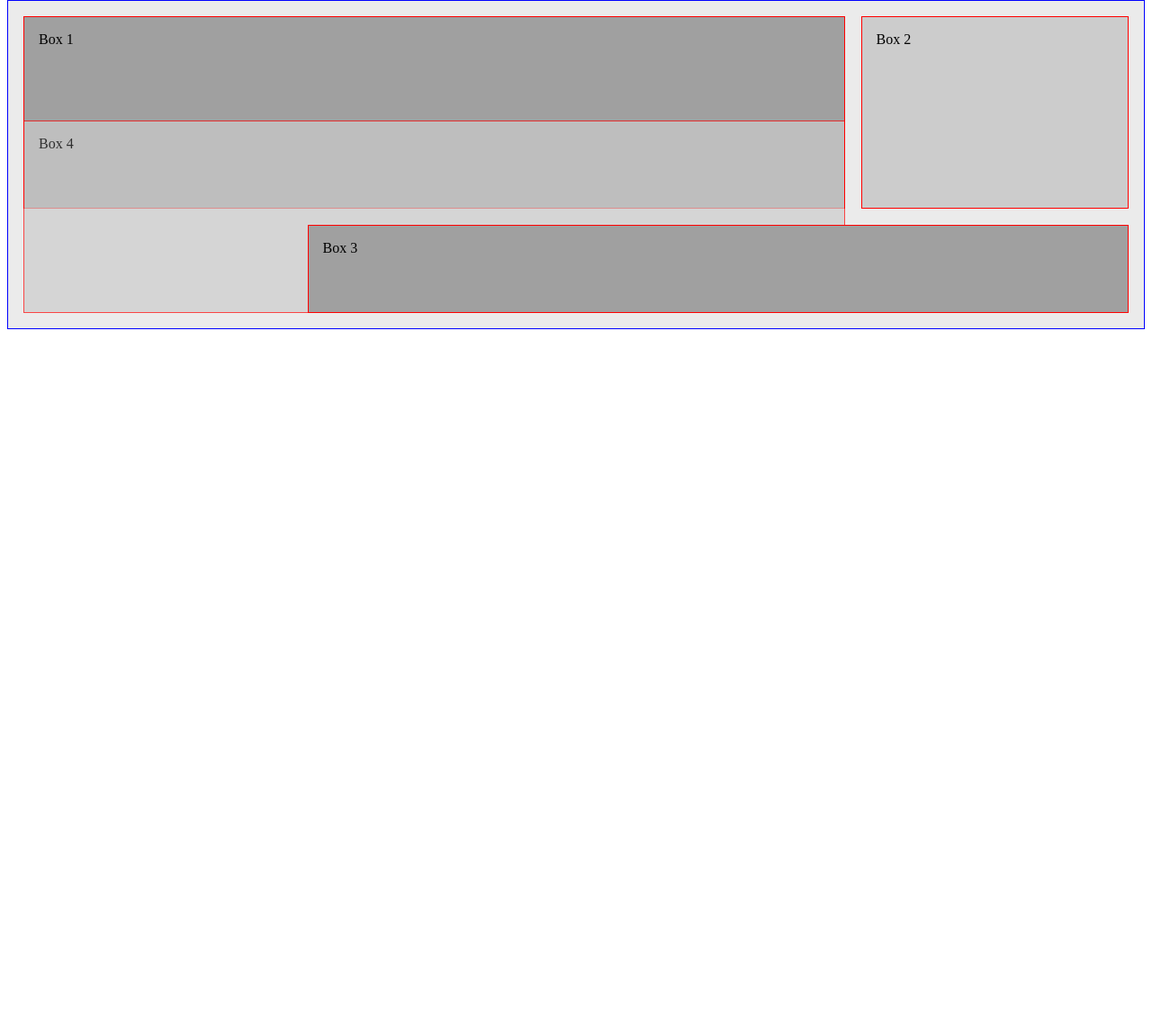
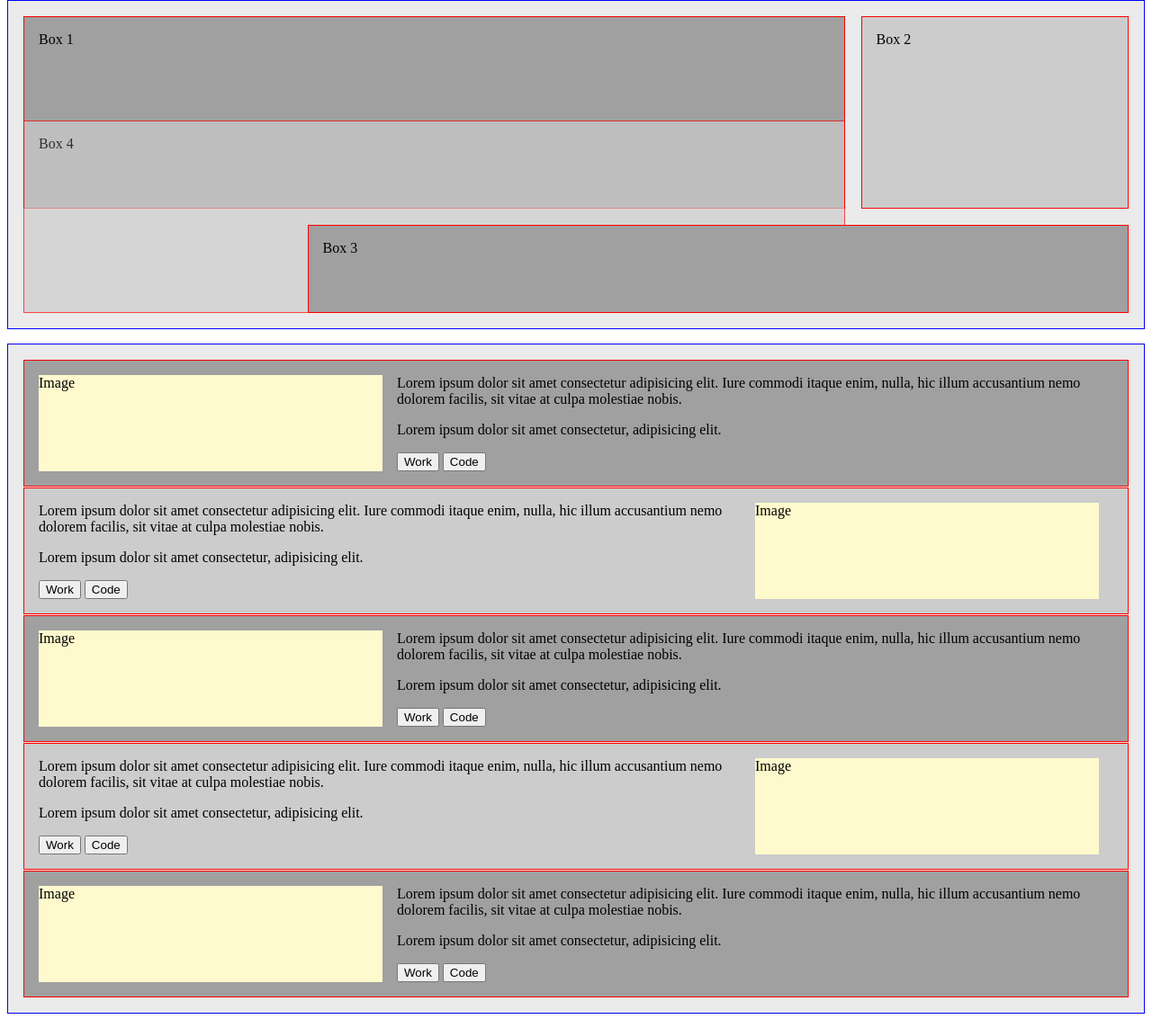
Before and after one commit to Dobbs96/SandBox, a plain HTML site: page CSS/grid.html in a window 1280 px wide. Shown: the part 473-1616 px from the top of the page at 90% size. Before the commit the page ends 855 px from the top, so only its background shows below. Drawn offline with Linux system fonts and the light colour scheme.

Commit message:
grid fourth box made

```diff
--- a/CSS/grid.html
+++ b/CSS/grid.html
@@ -50,5 +50,62 @@
       <div class="box box3">Box 3</div>
       <div class="box box4">Box 4</div>
     </div>
+    <div class="grid-four grid">
+      <div class="new-box-container">
+        <div class="new-box">Image</div>
+        <div>
+          Lorem ipsum dolor sit amet consectetur adipisicing elit. Iure commodi
+          itaque enim, nulla, hic illum accusantium nemo dolorem facilis, sit
+          vitae at culpa molestiae nobis.
+          <p>Lorem ipsum dolor sit amet consectetur, adipisicing elit.</p>
+          <button>Work</button>
+          <button>Code</button>
+        </div>
+      </div>
+      <div class="new-box-container">
+        <div class="new-box">Image</div>
+        <div>
+          Lorem ipsum dolor sit amet consectetur adipisicing elit. Iure commodi
+          itaque enim, nulla, hic illum accusantium nemo dolorem facilis, sit
+          vitae at culpa molestiae nobis.
+          <p>Lorem ipsum dolor sit amet consectetur, adipisicing elit.</p>
+          <button>Work</button>
+          <button>Code</button>
+        </div>
+      </div>
+      <div class="new-box-container">
+        <div class="new-box">Image</div>
+        <div>
+          Lorem ipsum dolor sit amet consectetur adipisicing elit. Iure commodi
+          itaque enim, nulla, hic illum accusantium nemo dolorem facilis, sit
+          vitae at culpa molestiae nobis.
+          <p>Lorem ipsum dolor sit amet consectetur, adipisicing elit.</p>
+          <button>Work</button>
+          <button>Code</button>
+        </div>
+      </div>
+      <div class="new-box-container">
+        <div class="new-box">Image</div>
+        <div>
+          Lorem ipsum dolor sit amet consectetur adipisicing elit. Iure commodi
+          itaque enim, nulla, hic illum accusantium nemo dolorem facilis, sit
+          vitae at culpa molestiae nobis.
+          <p>Lorem ipsum dolor sit amet consectetur, adipisicing elit.</p>
+          <button>Work</button>
+          <button>Code</button>
+        </div>
+      </div>
+      <div class="new-box-container">
+        <div class="new-box">Image</div>
+        <div>
+          Lorem ipsum dolor sit amet consectetur adipisicing elit. Iure commodi
+          itaque enim, nulla, hic illum accusantium nemo dolorem facilis, sit
+          vitae at culpa molestiae nobis.
+          <p>Lorem ipsum dolor sit amet consectetur, adipisicing elit.</p>
+          <button>Work</button>
+          <button>Code</button>
+        </div>
+      </div>
+    </div>
   </body>
 </html>
--- a/CSS/gridcss.css
+++ b/CSS/gridcss.css
@@ -88,3 +88,22 @@
   /* overlaps */
   opacity: 0.7;
 }
+
+/* Fourth Grid */
+.new-box {
+  background-color: lemonchiffon;
+  margin-right: 1em;
+}
+.grid-four > div:nth-child(even) {
+  display: grid;
+  grid-template-columns: repeat(1, 2fr 1fr);
+}
+/* switch grid-template-columns you need to change .new-box-container:nth-child(even TO odd) */
+.grid-four > div:nth-child(odd) {
+  grid-template-columns: repeat(1, 1fr 2fr);
+  display: grid;
+}
+
+.new-box-container:nth-child(even) > div:first-child {
+  order: 99;
+}
```
Also changed, not shown: README.md.
